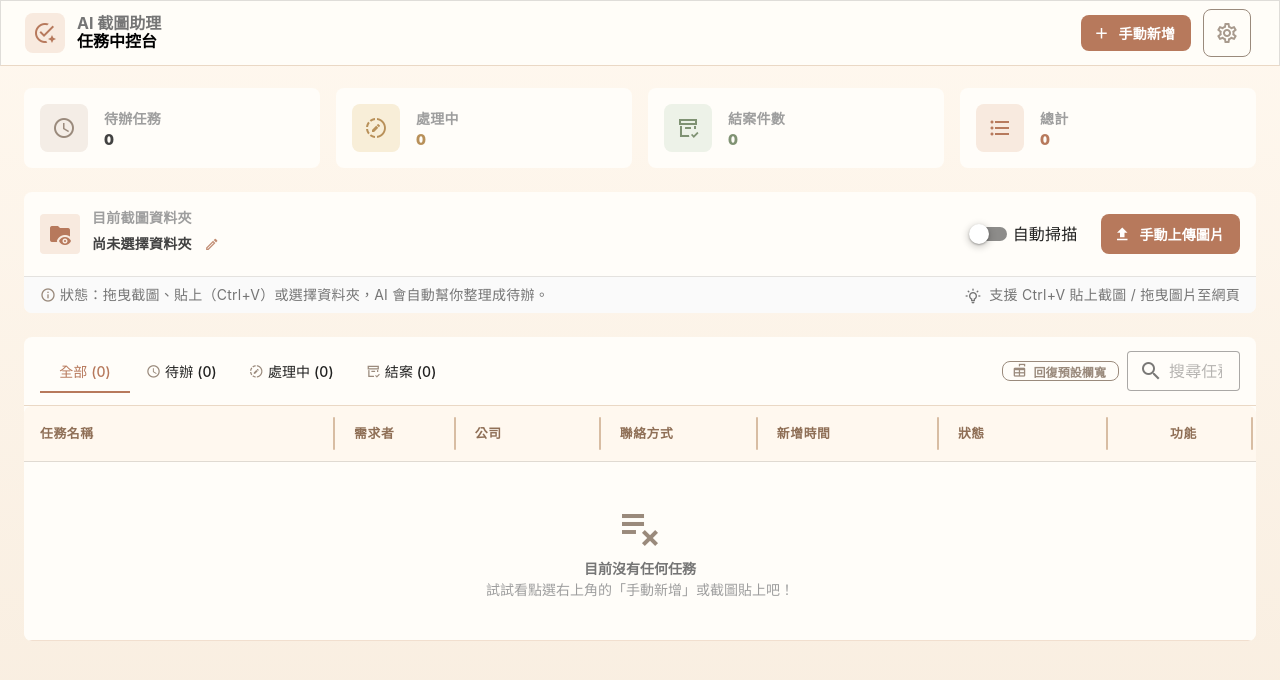
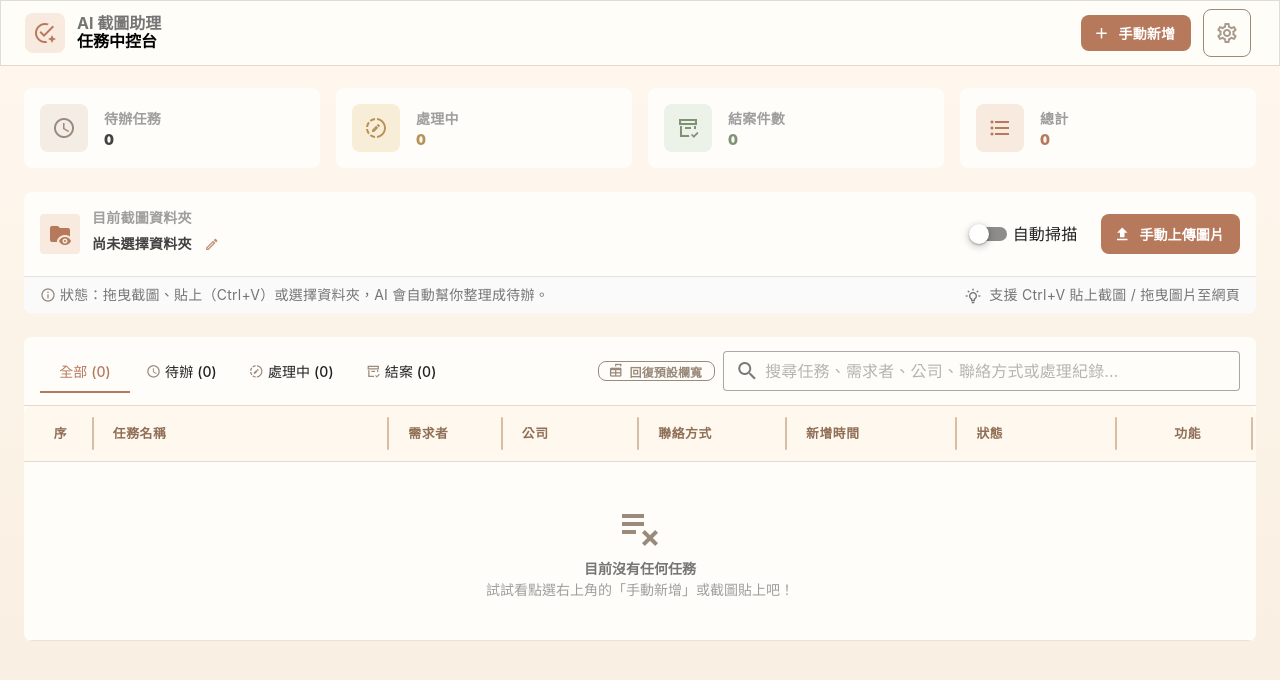
Before and after one commit to binghan60/todo, a Vue app in the folder client/: page / in a window 1280 px wide. Shown: the top 680 px of the page. Built offline with nearby package versions, Linux system fonts and the light colour scheme.

Commit message:
feat: 新增草稿項目儲存邏輯，優化本地狀態加載及儲存功能

```diff
--- a/client/src/App.vue
+++ b/client/src/App.vue
@@ -42,6 +42,8 @@ type DraftItem = {
   confidenceNote: string;
 };
 
+type StoredDraftItem = Omit<DraftItem, "imageUrl">;
+
 type BrowserFileHandle = {
   kind: "file";
   name: string;
@@ -67,15 +69,17 @@ type WindowWithPicker = Window & {
 
 const STORAGE_KEY = "todo-pwa.tasks";
 const PROCESSED_KEY = "todo-pwa.processed-images";
+const DRAFTS_KEY = "todo-pwa.drafts";
 const DB_NAME = "todo-pwa.handles";
 const DB_STORE = "file-handles";
 const DIRECTORY_HANDLE_KEY = "screenshot-directory";
 const COLUMN_WIDTHS_KEY = "todo-pwa.column-widths";
 const IMAGE_TYPES = new Set(["image/png", "image/jpeg", "image/webp", "image/bmp", "image/gif"]);
 
-type ColumnKey = "title" | "requester" | "company" | "contact" | "created" | "status" | "action";
+type ColumnKey = "sequence" | "title" | "requester" | "company" | "contact" | "created" | "status" | "action";
 
 const defaultColumnWidths: Record<ColumnKey, number> = {
+  sequence: 64,
   title: 260,
   requester: 100,
   company: 120,
@@ -152,6 +156,7 @@ onUnmounted(() => {
 
 watch(todos, saveTodos, { deep: true });
 watch(processedKeys, saveProcessedKeys, { deep: true });
+watch(draftQueue, saveDrafts, { deep: true });
 watch(autoScan, (enabled) => {
   if (enabled) startAutoScan();
   else stopAutoScan();
@@ -174,12 +179,38 @@ function resolveTodoStatus(status: StoredTodo["status"], progressLogs: ProgressL
   return "pending";
 }
 
+function parseStoredTodos(value: string) {
+  try {
+    return (JSON.parse(value) as StoredTodo[]).map(normalizeTodo);
+  } catch {
+    return [];
+  }
+}
+
+function parseStoredProcessedKeys(value: string) {
+  try {
+    return new Set(JSON.parse(value) as string[]);
+  } catch {
+    return new Set<string>();
+  }
+}
+
+function parseStoredDrafts(value: string) {
+  try {
+    return (JSON.parse(value) as StoredDraftItem[]).map((draft) => ({ ...draft, imageUrl: "" }));
+  } catch {
+    return [];
+  }
+}
+
 async function loadLocalState() {
   const storedTodos = localStorage.getItem(STORAGE_KEY);
   const storedProcessed = localStorage.getItem(PROCESSED_KEY);
-
-  if (storedTodos) todos.value = (JSON.parse(storedTodos) as StoredTodo[]).map(normalizeTodo);
-  if (storedProcessed) processedKeys.value = new Set(JSON.parse(storedProcessed) as string[]);
+  const storedDrafts = localStorage.getItem(DRAFTS_KEY);
+
+  if (storedTodos) todos.value = parseStoredTodos(storedTodos);
+  if (storedProcessed) processedKeys.value = parseStoredProcessedKeys(storedProcessed);
+  if (storedDrafts) draftQueue.value = parseStoredDrafts(storedDrafts);
 
   const storedColumnWidths = localStorage.getItem(COLUMN_WIDTHS_KEY);
   if (storedColumnWidths) {
@@ -241,6 +272,11 @@ async function getStoredDirectoryHandle() {
 
 function saveTodos() {
   localStorage.setItem(STORAGE_KEY, JSON.stringify(todos.value));
+}
+
+function saveDrafts() {
+  const drafts: StoredDraftItem[] = draftQueue.value.map(({ imageUrl: _imageUrl, ...draft }) => draft);
+  localStorage.setItem(DRAFTS_KEY, JSON.stringify(drafts));
 }
 
 function saveProcessedKeys() {
@@ -622,10 +658,23 @@ const sortedTodos = computed(() => {
 
   return todos.value
     .filter((todo) => statusFilter.value === "all" || todo.status === statusFilter.value)
-    .filter((todo) => !query || todo.title.toLowerCase().includes(query))
+    .filter((todo) => !query || searchableTodoText(todo).includes(query))
     .slice()
     .sort((a, b) => b.createdAt.localeCompare(a.createdAt));
 });
+
+function searchableTodoText(todo: Todo) {
+  return [
+    todo.title,
+    todo.requester,
+    todo.company,
+    todo.contact,
+    ...(todo.progressLogs ?? []).map((log) => log.content),
+  ]
+    .filter(Boolean)
+    .join(" ")
+    .toLowerCase();
+}
 
 function formatCreated(iso: string) {
   const date = new Date(iso);
@@ -932,8 +981,8 @@ function fileToBase64Payload(file: File) {
           </v-card-text>
 
           <!-- Toolbar with tabs and search -->
-          <v-card-text class="d-flex flex-wrap align-center justify-space-between gap-4 border-b py-3 px-4">
-            <v-tabs v-model="statusFilter" color="primary" density="comfortable" class="custom-tabs">
+          <v-card-text class="task-toolbar d-flex flex-wrap align-center justify-space-between gap-4 border-b py-3 px-4">
+            <v-tabs v-model="statusFilter" color="primary" density="comfortable" class="custom-tabs toolbar-tabs">
               <v-tab value="all">
                 全部 ({{ totalCount }})
               </v-tab>
@@ -943,7 +992,7 @@ function fileToBase64Payload(file: File) {
               </v-tab>
             </v-tabs>
 
-            <div class="d-flex align-center gap-2">
+            <div class="toolbar-actions d-flex align-center gap-2">
               <v-tooltip text="將表格每一欄的寬度回復成預設值" location="top">
                 <template v-slot:activator="{ props }">
                   <v-btn
@@ -964,11 +1013,11 @@ function fileToBase64Payload(file: File) {
               <v-text-field
                 v-model="searchQuery"
                 prepend-inner-icon="mdi-magnify"
-                placeholder="搜尋任務名稱..."
+                placeholder="搜尋任務、需求者、公司、聯絡方式或處理紀錄..."
                 variant="outlined"
                 density="compact"
                 hide-details
-                style="max-width: 300px; width: 100%;"
+                class="toolbar-search"
                 clearable
               ></v-text-field>
             </div>
@@ -977,6 +1026,7 @@ function fileToBase64Payload(file: File) {
           <!-- Responsive Tasks Table -->
           <v-table class="todo-table w-100">
             <colgroup>
+              <col :style="{ width: columnWidths.sequence + 'px' }" />
               <col :style="{ width: columnWidths.title + 'px' }" />
               <col :style="{ width: columnWidths.requester + 'px' }" />
               <col :style="{ width: columnWidths.company + 'px' }" />
@@ -987,6 +1037,10 @@ function fileToBase64Payload(file: File) {
             </colgroup>
             <thead>
               <tr>
+                <th class="font-weight-bold resizable-th text-center">
+                  序
+                  <span class="col-resize-handle" @mousedown="startColumnResize('sequence', $event)"></span>
+                </th>
                 <th class="font-weight-bold resizable-th">
                   任務名稱
                   <span class="col-resize-handle" @mousedown="startColumnResize('title', $event)"></span>
@@ -1019,7 +1073,11 @@ function fileToBase64Payload(file: File) {
             </thead>
             <tbody>
               <!-- AI draft rows awaiting confirmation -->
-              <tr v-for="draft in draftQueue" :key="draft.id" class="draft-row">
+              <tr v-for="(draft, draftIndex) in draftQueue" :key="draft.id" class="draft-row">
+                <td class="text-center align-center">
+                  <span class="sequence-badge sequence-badge-draft">待-{{ draftIndex + 1 }}</span>
+                </td>
+
                 <td class="align-center">
                   <div class="draft-input-wrap">
                     <input v-model="draft.title" class="draft-input draft-input-strong" placeholder="任務標題" />
@@ -1084,10 +1142,15 @@ function fileToBase64Payload(file: File) {
               </tr>
 
               <tr
-                v-for="todo in sortedTodos"
+                v-for="(todo, todoIndex) in sortedTodos"
                 :key="todo.id"
                 :class="{ 'row-done bg-sage-50': todo.status === 'done' }"
               >
+                <!-- Sequence column -->
+                <td class="text-center align-center">
+                  <span class="sequence-badge">{{ todoIndex + 1 }}</span>
+                </td>
+
                 <!-- Title column -->
                 <td class="font-weight-bold text-body-2 align-center">
                   <span :class="{ 'text-decoration-line-through text-grey-darken-1': todo.status === 'done' }">
@@ -1187,7 +1250,7 @@ function fileToBase64Payload(file: File) {
               </tr>
 
               <tr v-if="sortedTodos.length === 0 && draftQueue.length === 0">
-                <td colspan="7" class="text-center py-10 text-grey-darken-1">
+                <td colspan="8" class="text-center py-10 text-grey-darken-1">
                   <v-icon icon="mdi-playlist-remove" size="48" color="muted" class="mb-2"></v-icon>
                   <div class="text-subtitle-1 font-weight-bold">目前沒有任何任務</div>
                   <div class="text-caption text-grey">試試看點選右上角的「手動新增」或截圖貼上吧！</div>
@@ -1462,6 +1525,63 @@ body {
   gap: 16px;
 }
 
+
+.task-toolbar {
+  row-gap: 12px !important;
+}
+
+.toolbar-tabs {
+  flex: 1 1 420px;
+  min-width: 0;
+}
+
+.toolbar-actions {
+  flex: 1 1 520px;
+  justify-content: flex-end;
+  min-width: 360px;
+}
+
+.toolbar-search {
+  flex: 1 1 360px;
+  max-width: 520px;
+  min-width: 300px;
+}
+
+@media (max-width: 760px) {
+  .toolbar-actions {
+    flex-basis: 100%;
+    justify-content: stretch;
+    min-width: 0;
+  }
+
+  .toolbar-actions .v-btn {
+    flex: 0 0 auto;
+  }
+
+  .toolbar-search {
+    max-width: none;
+    min-width: 0;
+  }
+}
+
+.sequence-badge {
+  align-items: center;
+  background-color: #f4ede6;
+  border: 1px solid #ead8c5;
+  border-radius: 999px;
+  color: #8a7a6d;
+  display: inline-flex;
+  font-size: 0.74rem;
+  font-weight: 800;
+  justify-content: center;
+  min-width: 32px;
+  padding: 2px 7px;
+}
+
+.sequence-badge-draft {
+  background-color: #fff8ef;
+  color: #9c8068;
+}
 .todo-table {
   table-layout: fixed;
 }
```
